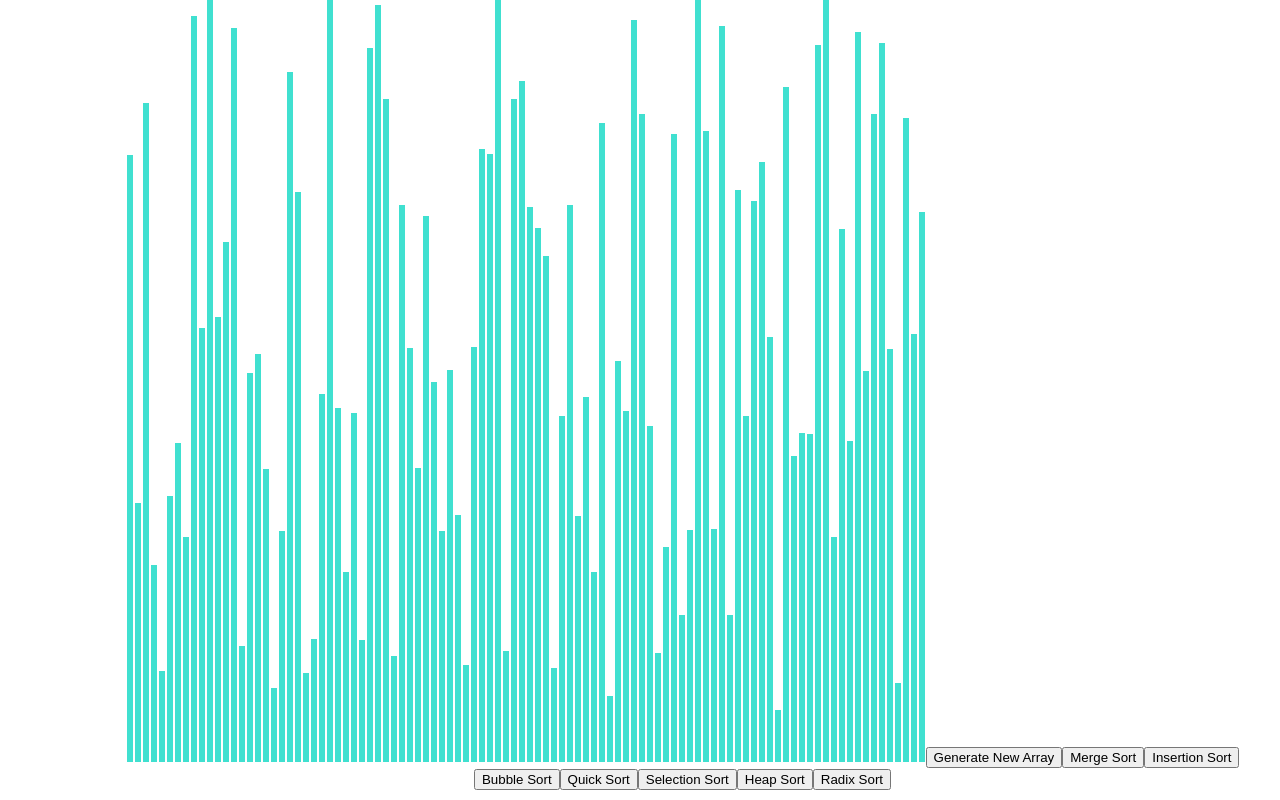
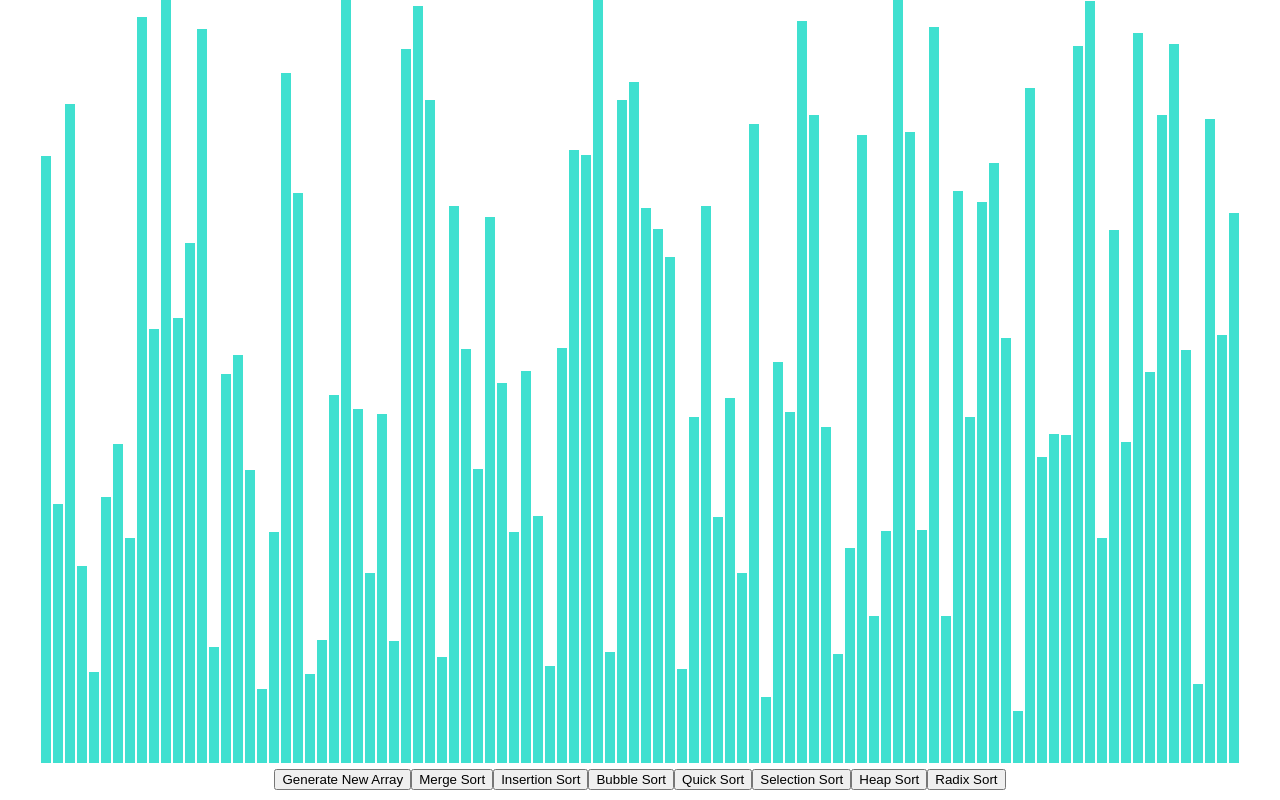
Before and after one commit to a3ox/sorting_visualizer, a React (Create React App) app: page / in a window 1280 px wide. Built offline with nearby package versions, Linux system fonts and the light colour scheme.

Commit message:
removed left property from array-container

```diff
--- a/src/SortingVisualizer/SortingVisualizer.css
+++ b/src/SortingVisualizer/SortingVisualizer.css
@@ -1,12 +1,12 @@
 .array-container {
   position: absolute;
   bottom: 10px;
-  left: 85px;
+  /* left: 10px; */
 }
 
 .array-bar {
-  width: 6px;
+  width: 10px;
   background-color: turquoise;
   display: inline-block;
-  margin: 0 1px;
+  margin: 1px;
 }
```
